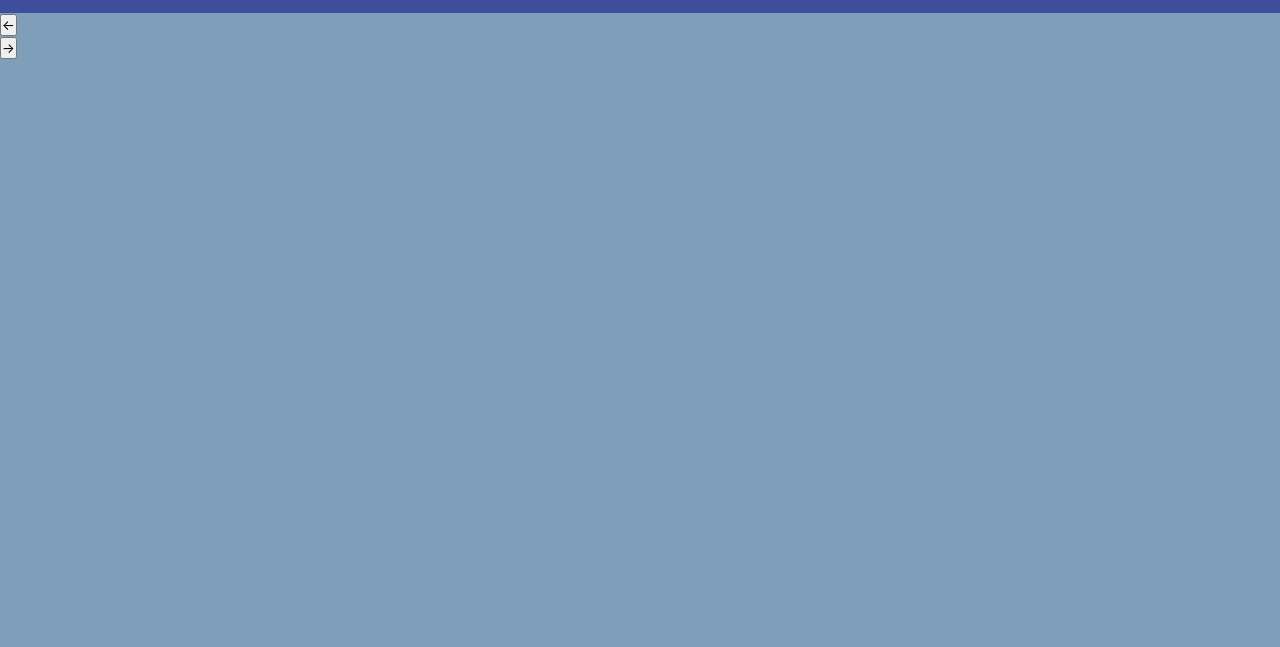
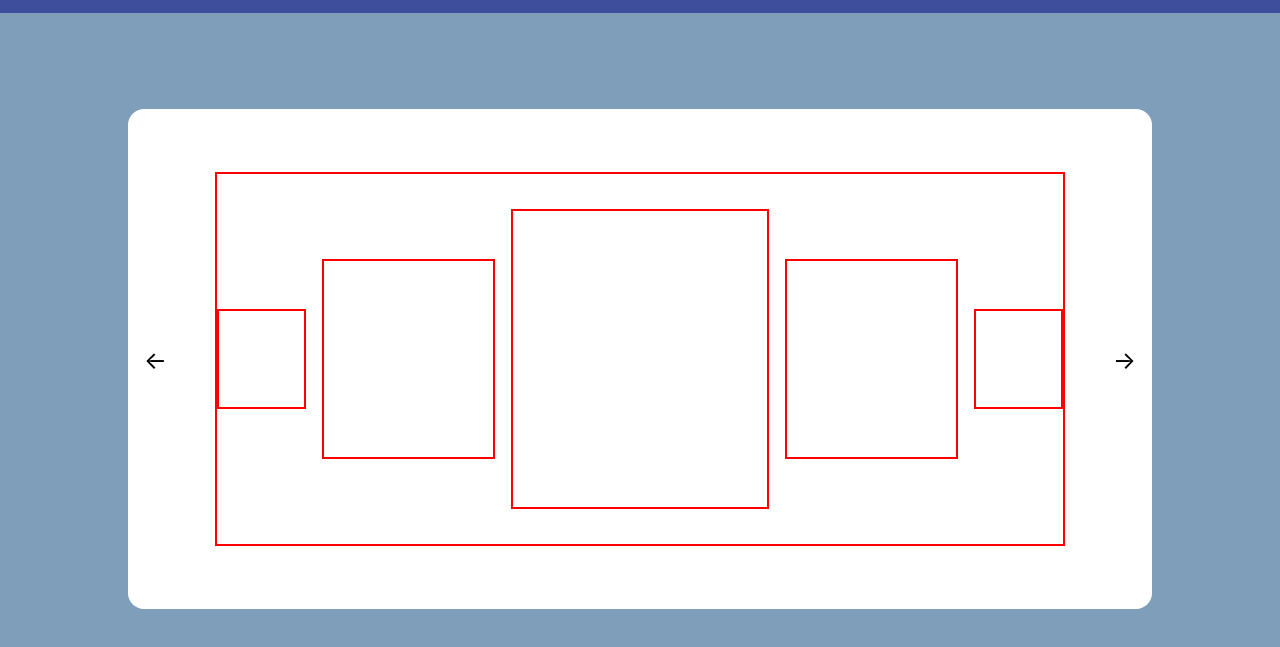
Before and after one commit to cdogcoder/dynamic-user-interface-elements, a website built with webpack: page src/index.html in a window 1280 px wide. Shown: the part 69-716 px from the top of the page. Built offline with nearby package versions, Linux system fonts and the light colour scheme.

Commit message:
Add basic styling to image carousel structure

```diff
--- a/src/styles.css
+++ b/src/styles.css
@@ -7,6 +7,9 @@
 
 body {
     background-color:rgb(127, 158, 185);
+    display: flex;
+    flex-direction: column;
+    align-items: center;
 }
 
 .navigation-bar {
@@ -16,6 +19,7 @@ body {
     gap: 1rem;
     background-color: rgba(0, 0, 128, 0.5);
     font-size: 1.5rem;
+    width: 100vw;
 }
 
 .logo {
@@ -106,3 +110,59 @@ body {
 .hidden {
     visibility: hidden;
 }
+
+
+.image-carousel {
+    width: 80%;
+    height: 500px;
+    background-color: white;
+    margin-top: 6rem;
+    display: flex;
+    justify-content: space-between;
+    align-items: center;
+    padding: 1rem;
+    border-radius: 1rem;
+    gap: 3rem;
+}
+
+.images {
+    /* width: 60%; */
+    flex: 1;
+    height: 80%;
+    border: 2px solid red;
+    display: flex;
+    gap: 1rem;
+    justify-content: center;
+    align-items: center;
+}
+
+.image {
+    height: 50px;
+    width: 50px;
+    border: 2px solid red;
+}
+
+.image:nth-child(3){
+    flex: 3;
+    height: 300px;
+}
+
+.image:nth-child(even) {
+    flex: 2;
+    height: 200px;
+}
+
+.image:first-of-type, .image:last-of-type {
+    flex: 1;
+    height: 100px;
+}
+
+.left-arrow, .right-arrow {
+    font-size: 1.5rem;
+    display: flex;
+    justify-content: center;
+    align-items: center;
+    background: none;
+    border: none;
+    outline: none;
+}
```
